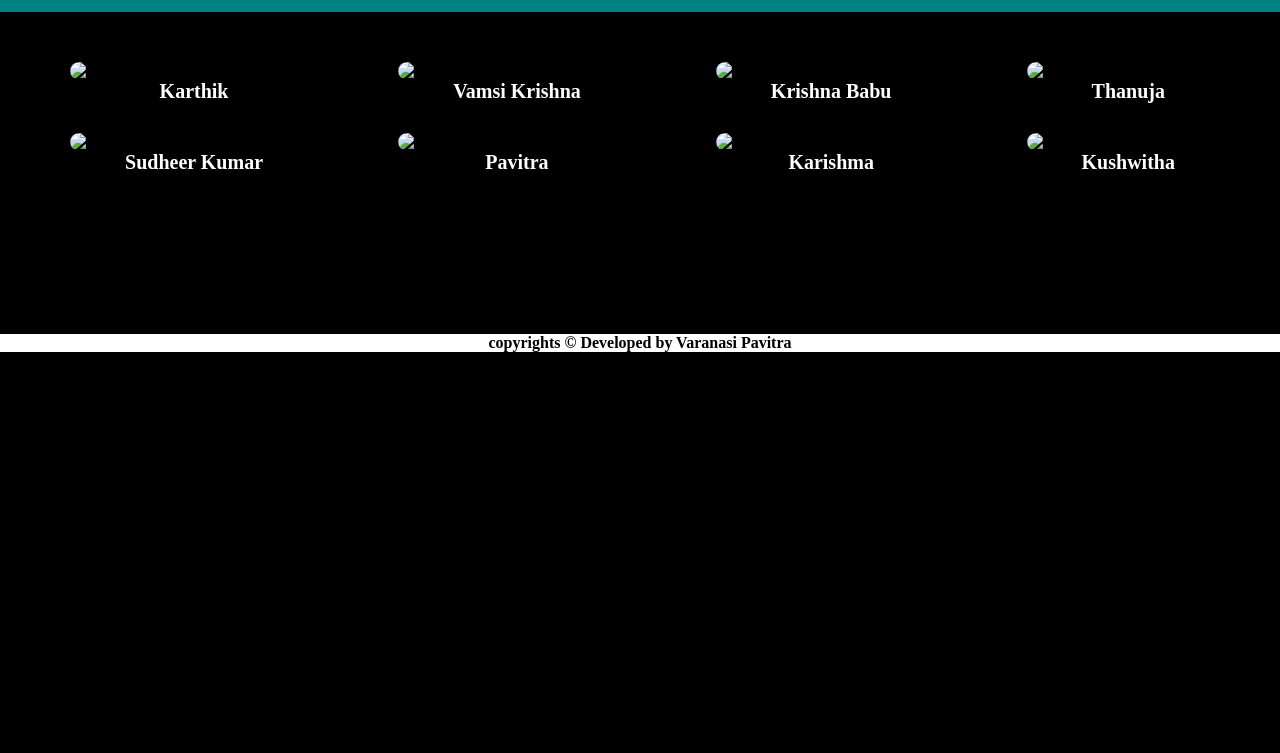
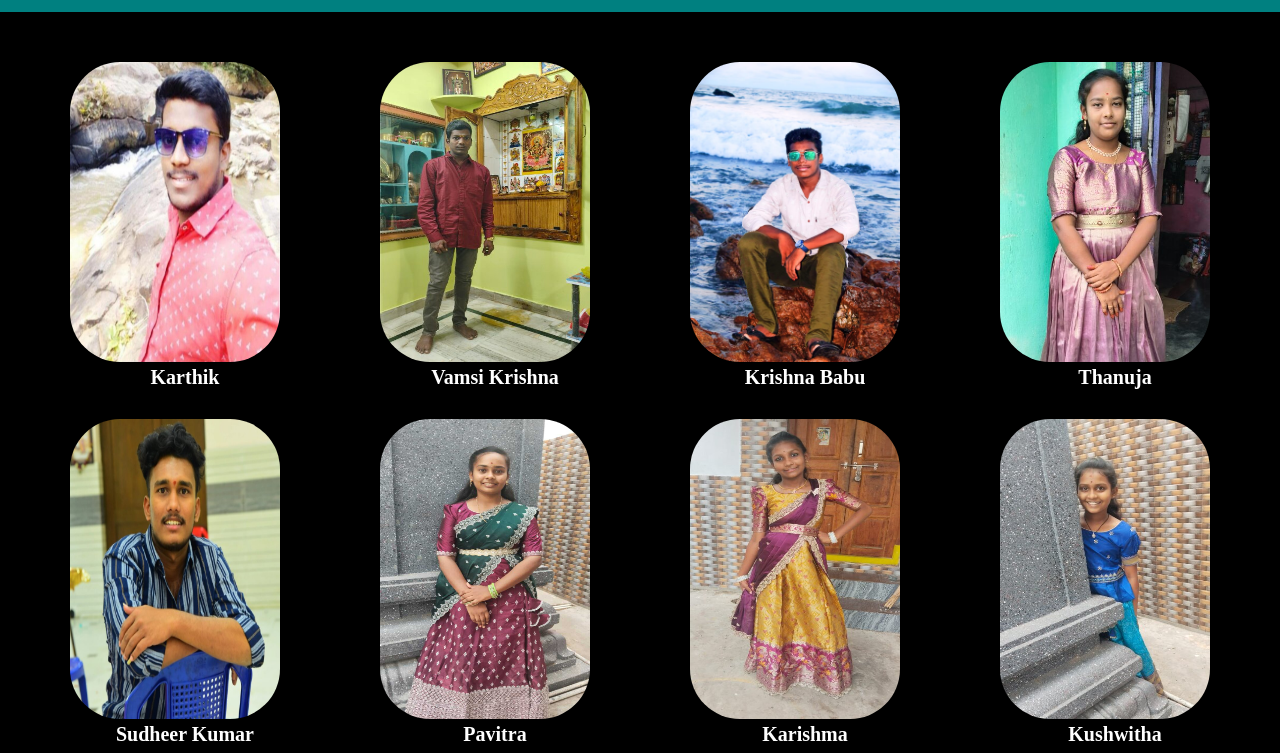
Before and after one commit to Krishnababu2003/cart_project, a plain HTML site: page index.html in a window 1280 px wide. Shown: the part 47-800 px from the top of the page. Drawn offline with Linux system fonts and the light colour scheme.

Commit message:
Update index.html

```diff
--- a/index.html
+++ b/index.html
@@ -3,7 +3,7 @@
 <head>
     <meta charset="UTF-8">
     <meta name="viewport" content="width=device-width, initial-scale=1.0">
-    <title>Document</title>
+    <title>SAKALABHAKTHULA FAMILY</title>
     <link rel="stylesheet" href="./style.css">
 </head>
 <body>
@@ -15,35 +15,35 @@
     <section>
         <div class="section">
             <div class="cart">
-                <img src="./images/karthik.png" alt="karthik" class="image">
+                <img src="karthik.jpg" alt="karthik" class="image">
                 <center><h2>Karthik</h2></center>
             </div>
             <div class="cart">
-                <img src="./images/vamsi.png" alt="vamsi" class="image">
+                <img src="vamsi.jpg" alt="vamsi" class="image">
                 <center><h2>Vamsi Krishna</h2></center>
             </div>
             <div class="cart">
-                <img src="./images/krishna.jpg" alt="krishna" class="image">
+                <img src="krishna.jpg" alt="krishna" class="image">
                 <center><h2>Krishna Babu</h2></center>
             </div>
             <div class="cart">
-                <img src="./images/thanuja.png" alt="thanuja" class="image">
+                <img src="thanuja.jpg" alt="thanuja" class="image">
                 <center><h2>Thanuja</h2></center>
             </div>
             <div class="cart">
-                <img src="./images/sudheer.png" alt="sudheer" class="image">
+                <img src="sudheer.jpg" alt="sudheer" class="image">
                 <center><h2>Sudheer Kumar</h2></center>
             </div>
             <div class="cart">
-                <img src="./images/pavitra.jpeg" alt="pavithra" class="image">
+                <img src="pavitra.jpg" alt="pavithra" class="image">
                 <center><h2>Pavitra</h2></center>
             </div>
             <div class="cart">
-                <img src="./images/karishma.png" alt="karishma" class="image">
+                <img src="karishma.jpg" alt="karishma" class="image">
                 <center><h2>Karishma</h2></center>
             </div>
             <div class="cart">
-                <img src="./images/kushwitha.png" alt="kushwitha" class="image">
+                <img src="kushwitha.jpg" alt="kushwitha" class="image">
                 <center><h2>Kushwitha</h2></center>
             </div>
 
```
